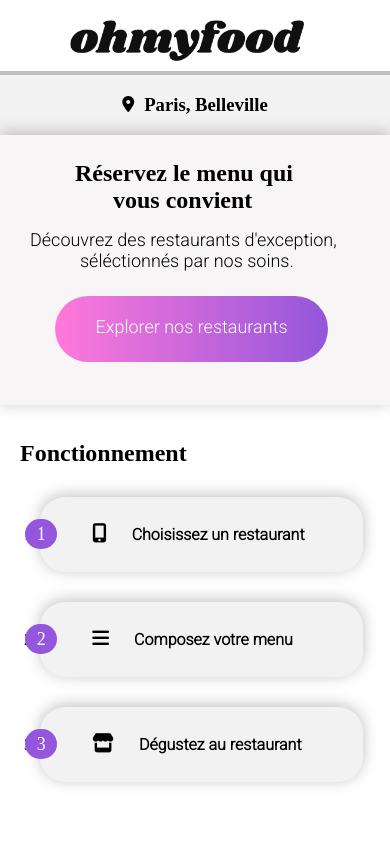
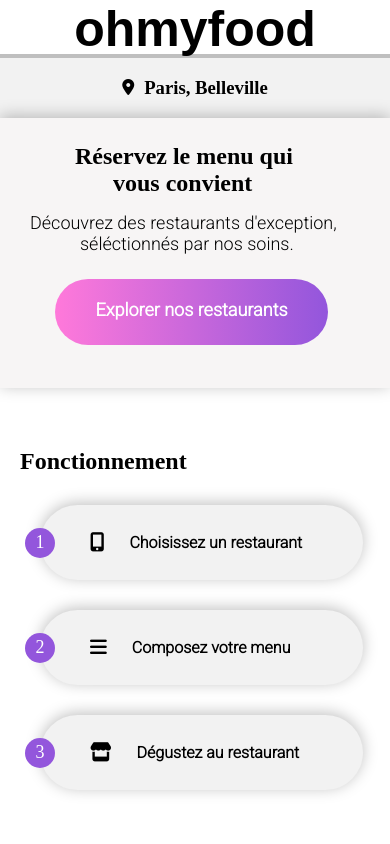
Before and after one commit to kilcoo/JacquesXia_3_04012022, a website: page index.html in a window 390 px wide. Shown: the top 844 px of the page. Drawn offline with Linux system fonts and the light colour scheme; a web font is replaced by a local one.

Commit message:
update responsive index.html

```diff
--- a/index.html
+++ b/index.html
@@ -18,7 +18,7 @@
   <header>
     <div class="logocontainer">
     <a href="#">
-      <img class="logo" src="./images/logo/ohmyfood.png" alt="logo">
+      <h1>ohmyfood</h1>
     </a>
   </div>
     <div class="villeheader">
@@ -27,7 +27,7 @@
     </div>
   </header>
   <section class="reservation">
-    <h1>Réservez le menu qui <br> <span>vous convient</span></h1>
+    <h2>Réservez le menu qui <br> <span>vous convient</span></h2>
     <p>Découvrez des restaurants d'exception, <br> <span>séléctionnés par
         nos soins.</span></p>
     <a href="#">
--- a/sass/style.scss
+++ b/sass/style.scss
@@ -43,7 +43,13 @@
 .logo {
   width: 60%;
   margin: 20px 70px 10px 70px;
-}
+  }
+  h1 {
+    color: black;
+    font-family: 'Shrikhand', sans-serif;
+    font-size: 50px;
+    text-align: center;
+  }
 header a {
   width: 100%;
 }
@@ -63,7 +69,7 @@
   box-shadow: 0px -2px 15px 0px rgba(0,0,0,0.25);
   height: 270px;
 }
-h1 {
+h2 {
   margin: 0px 75px 10px 75px;
   padding-top: 25px;
   font-weight: bold;
@@ -74,11 +80,14 @@
 section p {
   margin: 15px 30px 25px 30px;
   font-size: large;
+  font-family: 'Roboto' , sans-serif;
   span {
     margin: 0 0 0 50px;
   }
 }
 .explorerbtn {
+  font-family: 'Roboto' , sans-serif;
+  font-weight: bold;
   display: flex;
   justify-content: center;
   margin-left: 55px;
@@ -101,13 +110,16 @@
     margin-bottom: 25px;
   }
 }
+li {
+  list-style: none;
+}
 .fonctionsection a {
   color: black;
   box-shadow: 0px -2px 15px 0px rgba(0,0,0,0.25);
   height: 75px;
   margin: 30px 0;
   width: 95%;
-  border-radius: 25px;
+  border-radius: 80px;
   background-color: #f2f2f2;
   display: flex;
   align-items: center;
@@ -127,9 +139,9 @@
   align-items: center;
   justify-content: center;
   margin: 0 0 0 10px;
-  width: 10%;
-  height: 40%;
-  border-radius: 50px;
+  width: 30px;
+  height: 30px;
+  border-radius: 50%;
   background-color: rgba(147,86,220,1);
   font-size: large;
   color: white;
@@ -297,6 +309,10 @@
   .fonctionsection a {
     width: 90%;
   }
+  .number {
+    width: 40px;
+    height: 30px;
+  }
   .restaurant {
     width: 100%;
   }
@@ -316,7 +332,7 @@
   }
 }
 /* responsive PC*/
-@media screen and ( min-width: 1091px) and (max-width: 1980px) {
+@media screen and ( min-width: 1091px) and (max-width: 1990px) {
   header{
     width: 100%;
     .logocontainer{
@@ -327,7 +343,7 @@
     }
   }
   .reservation{
-    h1{
+    h2{
       text-align: center;
     }
     p{
@@ -349,8 +365,8 @@
     transform: scale(1.1);
   }
   .number{
-    width: 5%;
-    border-radius: 80px;
+    width: 40px;
+    height: 40px;
   }
   .restaurantcard{
     width: 20%;
```
Also changed, not shown: style.css, 1 other file.
